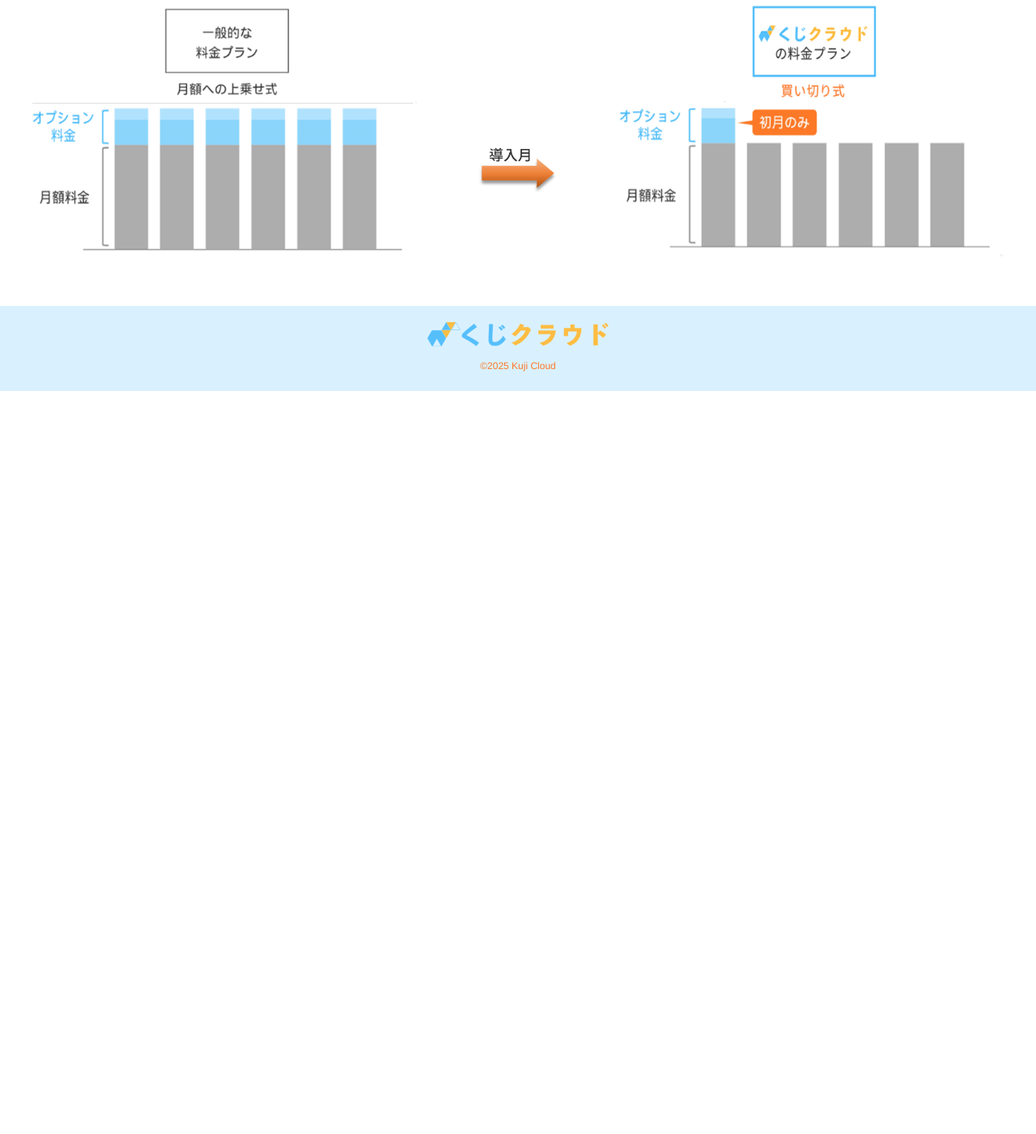
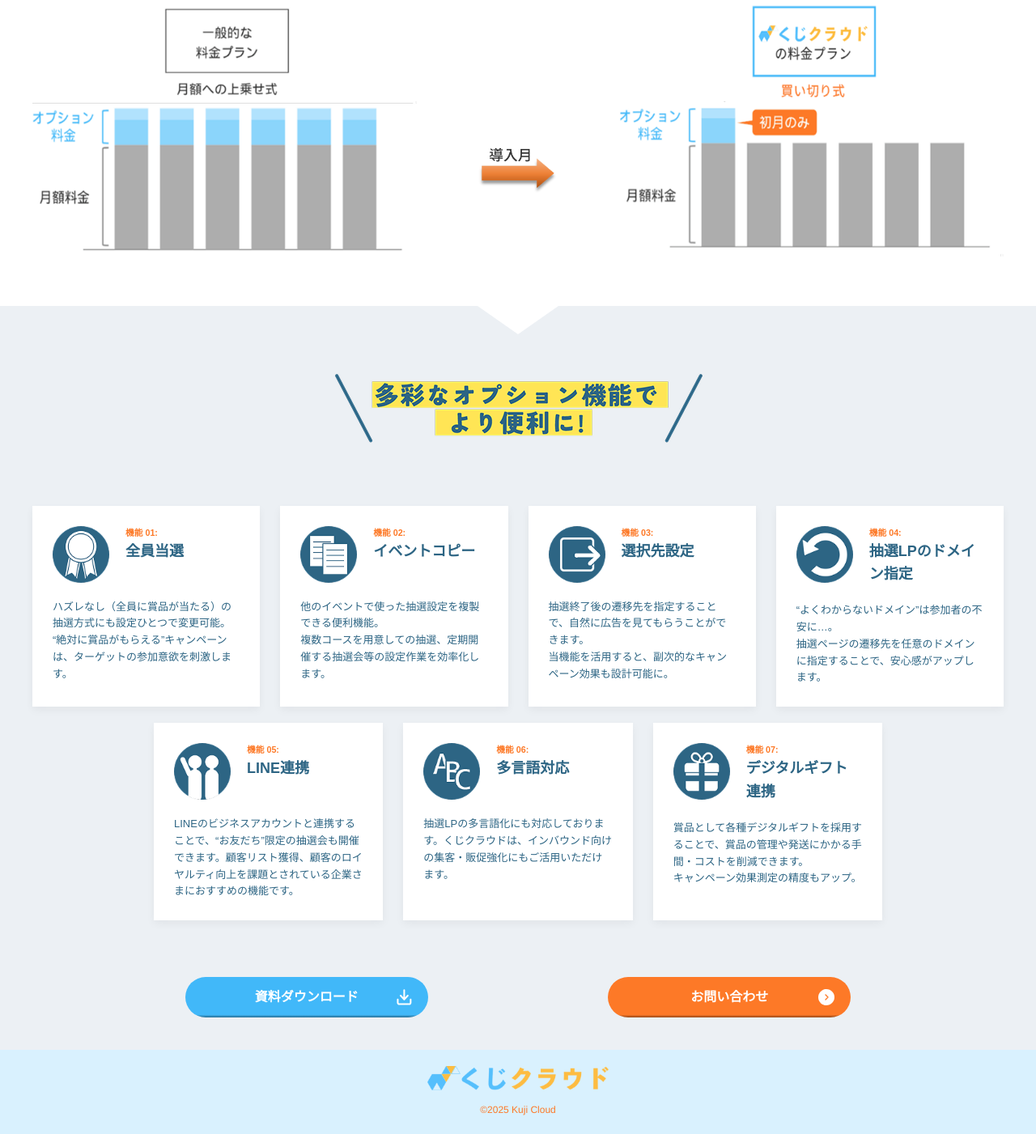
Before and after one commit to wakeup0706/Sports-lottery-LP, a PHP site: page /pricePlan.html in a window 1280 px wide. Shown: the part 1478-2879 px from the top of the page at 81% size. Before the commit the page ends 1961 px from the top, so only its background shows below. Run offline with PHP 8.4, Linux system fonts and the light colour scheme.

Commit message:
[main]: top_sectoin_convenient complete

```diff
--- a/assets/css/pricePlan.css
+++ b/assets/css/pricePlan.css
@@ -213,3 +213,59 @@
     display: none;
   }
 }
+
+/* convenient */
+.convenient-section {
+  background: var(--back-color);
+  padding: 0 20px 40px 20px;
+  text-align: center;
+  font-family: "Hiragino Kaku Gothic ProN", sans-serif;
+}
+.border_white{
+  margin-bottom: 40px;
+}
+.convenient-grid {
+  display: grid;
+  grid-template-columns: repeat(auto-fit, minmax(250px, 1fr));
+  gap: 25px;
+}
+.convenient-box {
+  background: white;
+  padding: 25px;
+  box-shadow: 0 4px 10px rgba(0, 0, 0, 0.05);
+  text-align: left;
+}
+.convenient-box .box-title{
+  display: flex;
+  gap: 20px;
+}
+.convenient-box img {
+  width: 70px;
+  height: 70px;
+  margin-bottom: 10px;
+}
+.convenient-box h6 {
+  color: var(--auxiliary-color);
+}
+.convenient-box h3 {
+  font-size: 18px;
+  margin-bottom: 10px;
+  font-weight: bold;
+  color: var(--text);
+}
+.convenient-four{
+  margin-top: 70px;
+}
+.convenient-grid-container{
+  max-width: 900px;
+  margin-inline: auto;
+  margin-block:20px 70px;
+}
+.convenient-box p {
+  font-size: 13px;
+  color: var(--text);
+  line-height: 1.6;
+  font-weight: 500;
+  text-align: start;
+  margin-top: 10px;
+}
--- a/pricePlan.html
+++ b/pricePlan.html
@@ -123,6 +123,101 @@
             </div>
         </div>
     </section>
+
+    <section class="convenient-section">
+        <div class="border_white">
+            <img src="./assets/image/border_white.png" alt="border_white">
+        </div>
+        <div class="option_container">
+            <img src="./assets/image/convenient_title.png" alt="convenient_title">
+
+            <div class="convenient-grid convenient-four">
+                <div class="convenient-grid">
+                    <div class="convenient-box">
+                        <div class="box-title">
+                            <img src="./assets/image/convenient_ico1.png" alt="全員当選">
+                            <div>
+                                <h6>機能 01:</h6>
+                                <h3>全員当選</h3>
+                            </div>
+                        </div>
+                        <p>ハズレなし（全員に賞品が当たる）の抽選方式にも設定ひとつで変更可能。<br>“絶対に賞品がもらえる”キャンペーンは、ターゲットの参加意欲を刺激します。</p>
+                    </div>
+                    <div class="convenient-box">
+                        <div class="box-title">
+                            <img src="./assets/image/convenient_ico2.png" alt="イベントコピー">
+                            <div>
+                                <h6>機能 02:</h6>
+                                <h3>イベントコピー</h3>
+                            </div>
+                        </div>
+                        <p>他のイベントで使った抽選設定を複製できる便利機能。<br>複数コースを用意しての抽選、定期開催する抽選会等の設定作業を効率化します。</p>
+                    </div>
+                </div>
+                <div class="convenient-grid">
+                    <div class="convenient-box">
+                        <div class="box-title">
+                            <img src="./assets/image/convenient_ico3.png" alt="選択先設定">
+                            <div>
+                                <h6>機能 03:</h6>
+                                <h3>選択先設定</h3>
+                            </div>
+                        </div>
+                        <p>抽選終了後の遷移先を指定することで、自然に広告を見てもらうことができます。<br>当機能を活用すると、副次的なキャンペーン効果も設計可能に。</p>
+                    </div>
+                    <div class="convenient-box">
+                        <div class="box-title">
+                            <img src="./assets/image/convenient_ico4.png" alt="抽選LPのドメイン指定">
+                            <div>
+                                <h6>機能 04:</h6>
+                                <h3>抽選LPのドメイン指定</h3>
+                            </div>
+                        </div>
+                        <p>“よくわからないドメイン”は参加者の不安に…。<br>抽選ページの遷移先を任意のドメインに指定することで、安心感がアップします。</p>
+                    </div>
+                </div>
+            </div>
+            <div class="convenient-grid convenient-grid-container">
+                <div class="convenient-box">
+                    <div class="box-title">
+                        <img src="./assets/image/convenient_ico5.png" alt="LINE連携">
+                        <div>
+                            <h6>機能 05:</h6>
+                            <h3>LINE連携</h3>
+                        </div>
+                    </div>
+                    <p>LINEのビジネスアカウントと連携することで、“お友だち”限定の抽選会も開催できます。顧客リスト獲得、顧客のロイヤルティ向上を課題とされている企業さまにおすすめの機能です。</p>
+                </div>
+                <div class="convenient-box">
+                    <div class="box-title">
+                        <img src="./assets/image/convenient_ico6.png" alt="多言語対応">
+                        <div>
+                            <h6>機能 06:</h6>
+                            <h3>多言語対応</h3>
+                        </div>
+                    </div>
+                    <p>抽選LPの多言語化にも対応しております。くじクラウドは、インバウンド向けの集客・販促強化にもご活用いただけます。</p>
+                </div>
+                <div class="convenient-box">
+                    <div class="box-title">
+                        <img src="./assets/image/convenient_ico7.png" alt="デジタルギフト連携">
+                        <div>
+                            <h6>機能 07:</h6>
+                            <h3>デジタルギフト連携</h3>
+                        </div>
+                    </div>
+                    <p>賞品として各種デジタルギフトを採用することで、賞品の管理や発送にかかる手間・コストを削減できます。<br>キャンペーン効果測定の精度もアップ。</p>
+                </div>
+            </div>
+            <div class="container">
+                <div class="button-group">
+                    <a href="#" class="btn download">資料ダウンロード<img src="./assets/image/downloadICO.svg" alt=""></a>
+                    <a href="#" class="btn contact">お問い合わせ<img src="./assets/image/contectICO.svg" alt=""></a>
+                </div>
+            </div>
+        </div>
+    </section>
+
   <footer class="footer">
     <img src="./assets/image/logo.png" alt="くじクラウド" class="logo" />
     <p>©2025 Kuji Cloud</p>
```
Also changed, not shown: assets/image/convenient_ico1.png (added), assets/image/convenient_ico2.png (added), assets/image/convenient_ico3.png (added), assets/image/convenient_ico4.png (added), assets/image/convenient_ico5.png (added), assets/image/convenient_ico6.png (added), assets/image/convenient_ico7.png (added), assets/image/convenient_title.png (added).
